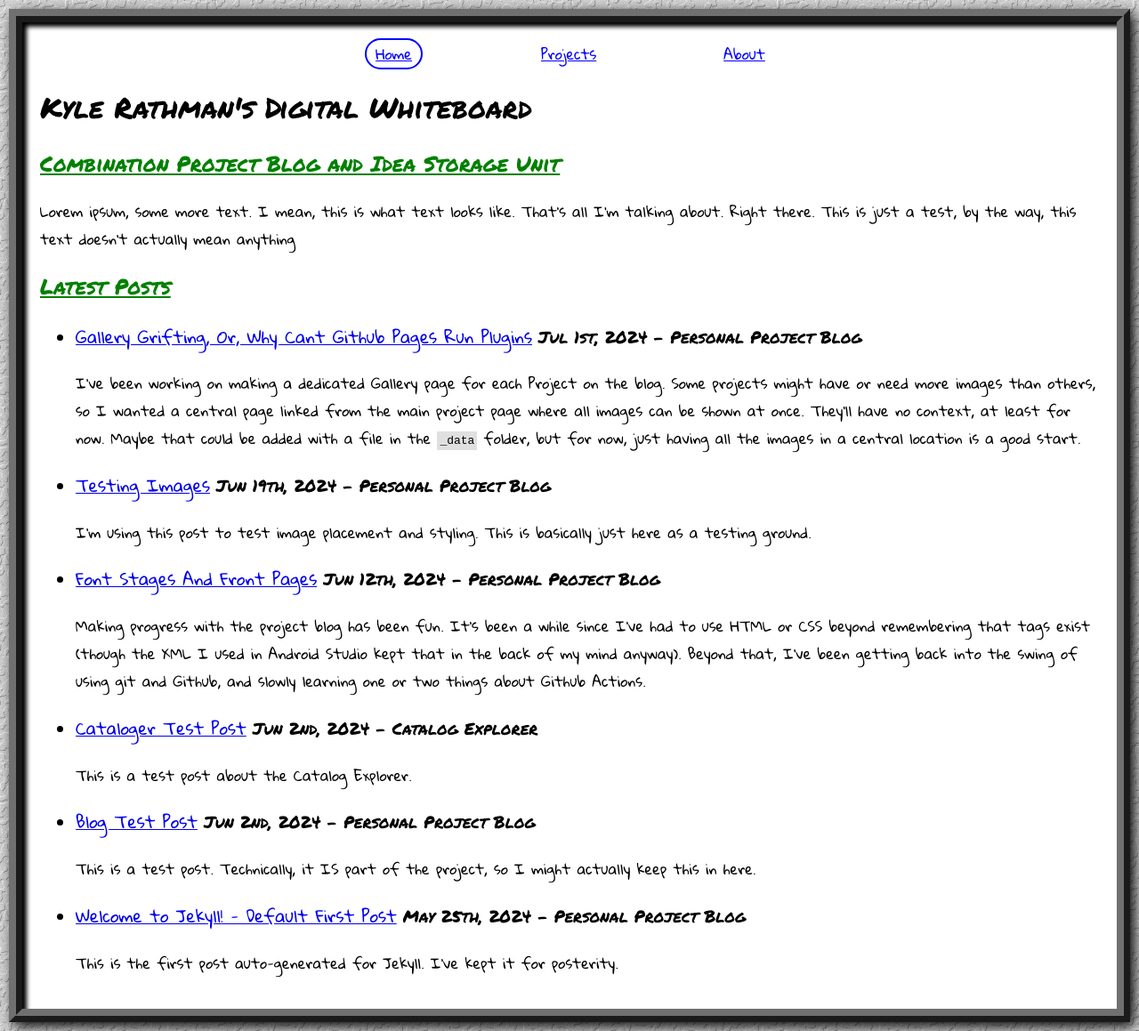
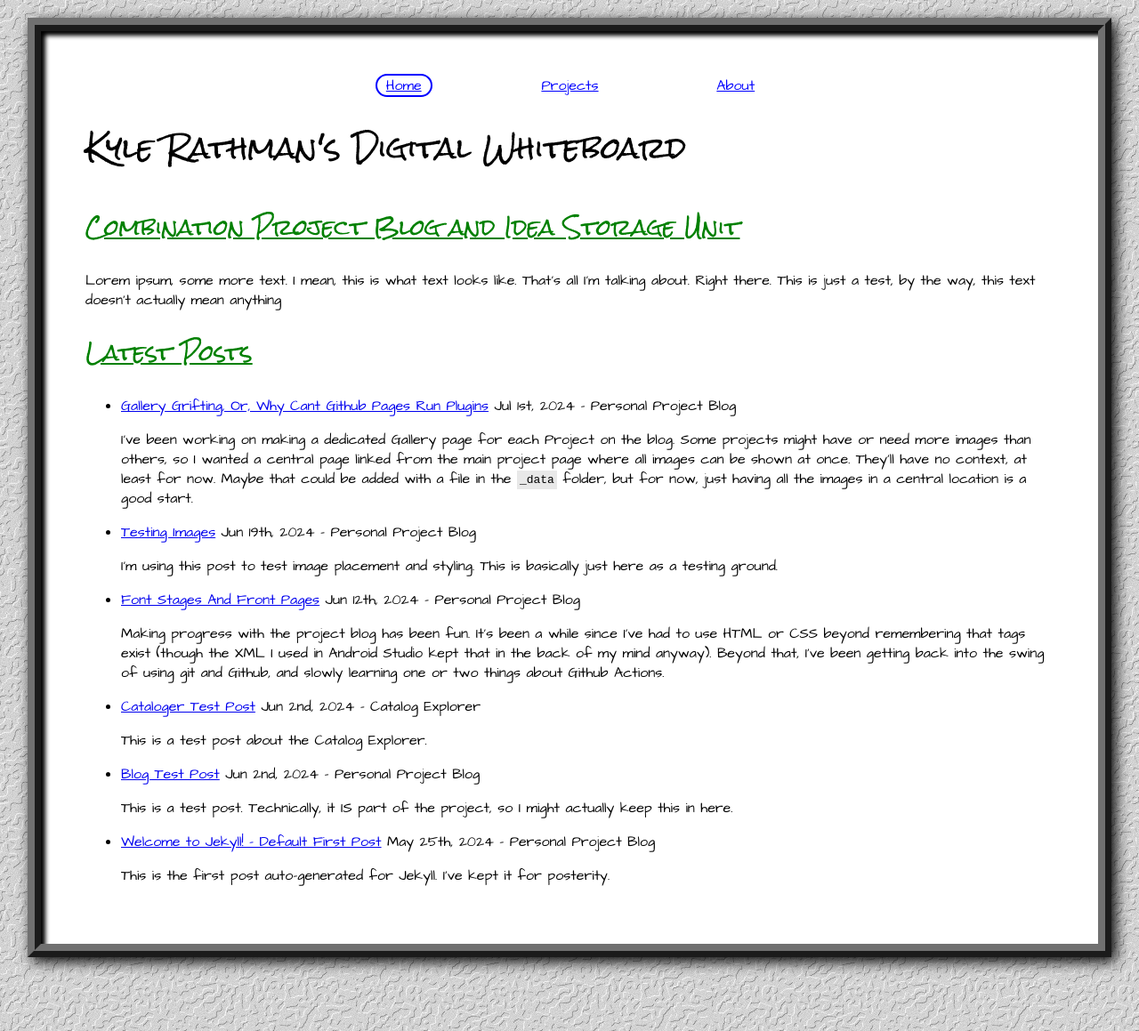
Before and after one commit to krathman257/krathman257.github.io, a Jekyll site: the page built from docs/index.html, in a window 1280 px wide. Shown: the whole page at 89% size. Built offline with Jekyll 4.4.1, drawn with Linux system fonts in a browser that asks for light colours; some web fonts are replaced.

```diff
--- a/docs/_layouts/default.html
+++ b/docs/_layouts/default.html
@@ -3,7 +3,7 @@
 	<head>
 		<meta chartset="utf-8">
 		<title>{{ page.title }} </title>
-		<link rel="stylesheet" href="https://fonts.googleapis.com/css?family=Permanent+Marker|Gloria+Hallelujah">
+		<link rel="stylesheet" href="https://fonts.googleapis.com/css?family=Permanent+Marker|Gloria+Hallelujah|Playwrite+Deutschland+Grundschrift|Playwrite+New+Zealand|Kalam|Architects+Daughter|Patrick+Hand|Handlee|Neucha|Rock+Salt|Sriracha">
 		<link rel="stylesheet" href="/assets/css/styles.css">
 		{% feed_meta %}
 		{% seo %}
--- a/docs/_layouts/project.html
+++ b/docs/_layouts/project.html
@@ -4,12 +4,12 @@ layout: default
 <h1>{{ page.name }}</h1>
 <h2>{{ page.position }}</h2>
 
+{{ content }}
+
 {% assign galleryPage = site.galleries | where: 'project', page.short_name | first %}
 {% if galleryPage %}
-<a href="{{ galleryPage.url }}">Gallery</a>
+<h2><a href="{{ galleryPage.url }}">Gallery</a></h2>
 {% endif %}
-
-{{ content }}
 
 <h2>Posts</h2>
 {% include projectStats.html projectShortName=page.short_name %}
--- a/docs/_sass/main.scss
+++ b/docs/_sass/main.scss
@@ -24,24 +24,25 @@ html {
 body {
 	background: white;
 	border: 15px ridge #707070;
-	padding: 20px;
-	margin: 10px;
+	padding: 50px;
+	margin: 20px auto;
+	max-width: min(1250px, 85vw);
 	box-shadow:
 		5px 5px 15px,
 		inset 5px 5px 5px;
 }
 
 @include headings {
-	font-family: "Permanent Marker", sans-serif;
+	font-family: "Rock Salt", sans-serif;
 	font-weight: 400;
 }
 
 p,a,li {
-	font-family: "Gloria Hallelujah", sans-serif;
+	font-family: "Architects Daughter", sans-serif;
 }
 
 code {
-	background-color: #E0E0E0;
+	background-color: #E8E8E8;
 	padding: 3px;
 }
 
--- a/docs/index.html
+++ b/docs/index.html
@@ -11,7 +11,7 @@ title: Home Page
 	{% assign project = site.projects | where:'short_name', post.project | first %}
 	{% if project %}
 	<li>
-		<h3><a href="{{ post.url }}">{{ post.title }}</a> {% include dateFormat.html date=post.date %} - {{ project.name }}</h3>
+		<p><a href="{{ post.url }}">{{ post.title }}</a> {% include dateFormat.html date=post.date %} - {{ project.name }}</p>
 		{{ post.excerpt }}
 	</li>
 	{% endif %}
```
Also changed, not shown: README.md.
